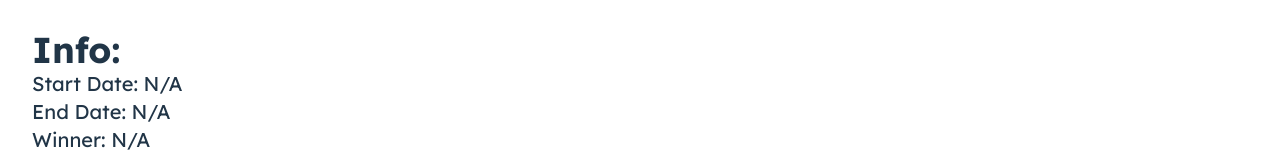
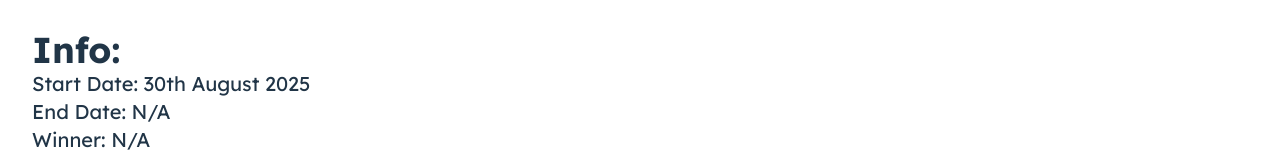
Before and after one commit to PixelSageXD/PLS-Website, a SvelteKit app: page /miniseasons/secretlifetest in a window 1280 px wide. Shown: the part 206-366 px from the top of the page. Built offline with nearby package versions, Linux system fonts and the light colour scheme.

Commit message:
Added start date to SLMini

```diff
--- a/src/routes/miniseasons/secretlifetest/+page.svelte
+++ b/src/routes/miniseasons/secretlifetest/+page.svelte
@@ -29,7 +29,7 @@
     <h2 class="text-4xl">
         <strong>Info:</strong>
     </h2>
-    <h2 class="text-xl">Start Date: N/A</h2>
+    <h2 class="text-xl">Start Date: 30th August 2025</h2>
     <h2 class="text-xl">End Date: N/A</h2>
     <h2 class="text-xl">Winner: N/A</h2>
     </div>
```
